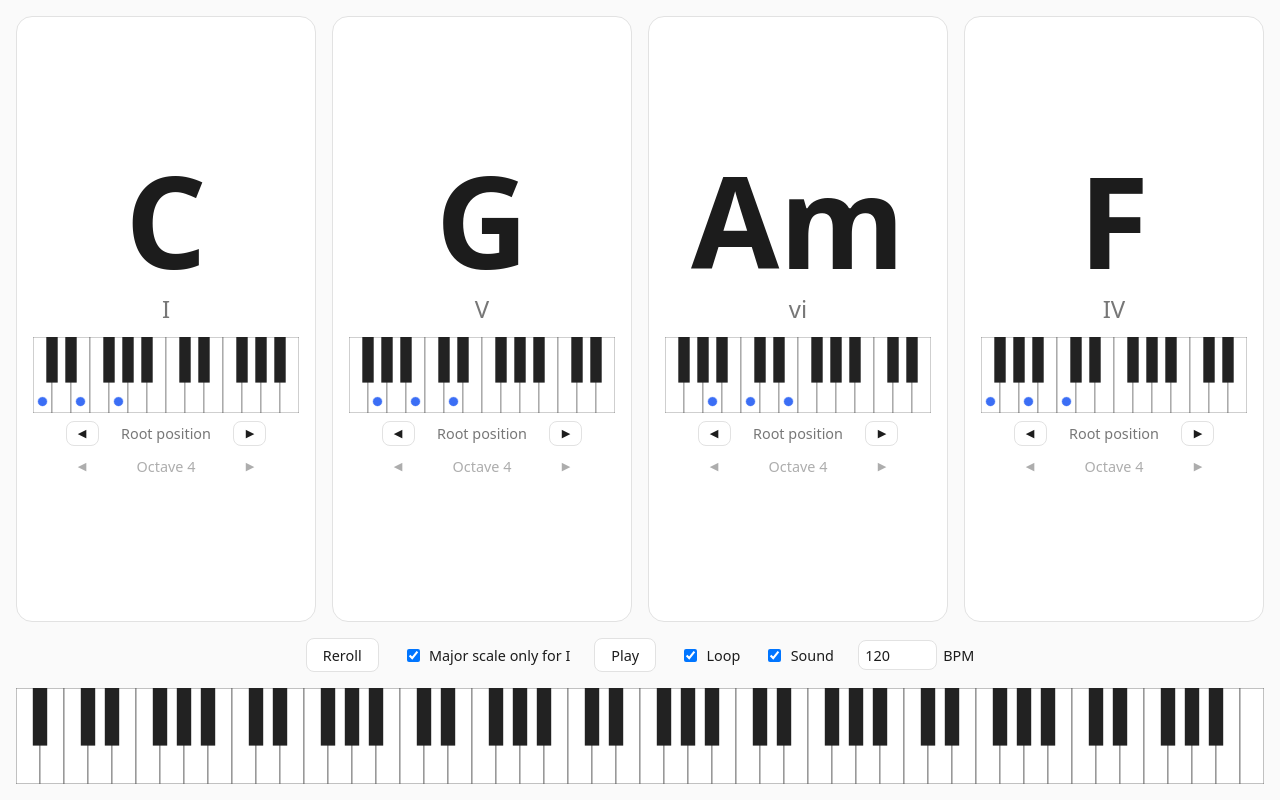
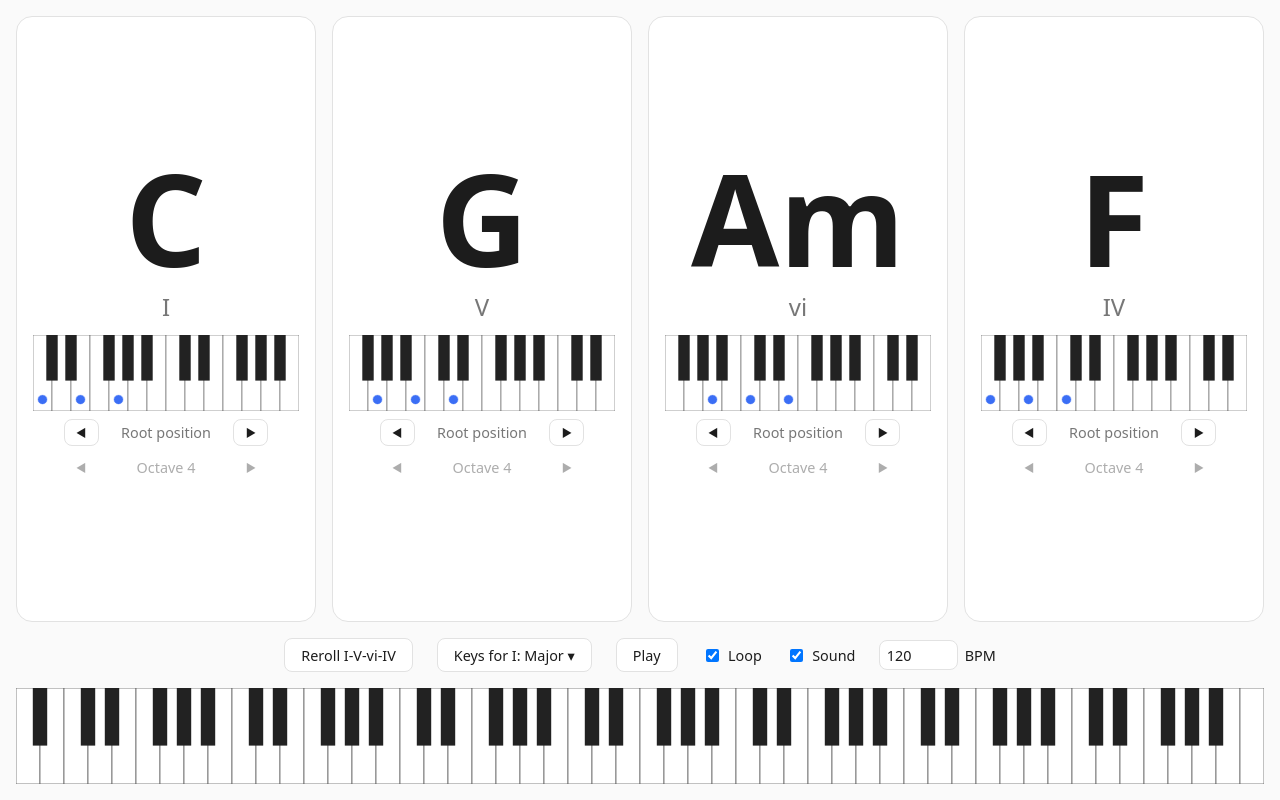
Before and after one commit to caxco93/chordgen, a Vue app: page / in a window 1280 px wide. Built offline with nearby package versions, Linux system fonts and the light colour scheme.

Commit message:
Pick a chord's key from its symbol and choose reroll key groups
Clicking a chord symbol opens a select of the chords it can be, which
sets the progression key. The 'Major scale only' checkbox becomes a
multi-select of key groups (Major by default), and Reroll is renamed
to 'Reroll I-V-vi-IV'.

```diff
--- a/src/App.vue
+++ b/src/App.vue
@@ -1,11 +1,23 @@
 <script setup lang="ts">
 import { computed, onUnmounted, ref } from 'vue'
 import ArrowStepper from './components/ArrowStepper.vue'
+import ChordSelect from './components/ChordSelect.vue'
+import MultiSelect from './components/MultiSelect.vue'
 import PianoKeyboard from './components/PianoKeyboard.vue'
 import { usePlayback } from './usePlayback'
-import { INVERSION_LABELS, buildProgression, invert, keyboardStart, rerollProgression } from './chords'
+import {
+  DEFAULT_KEY_GROUPS,
+  INVERSION_LABELS,
+  KEY_GROUPS,
+  buildProgression,
+  chordOptions,
+  invert,
+  keyboardStart,
+  type Progression,
+  rerollProgression,
+} from './chords'
 
-const majorScaleOnly = ref(true)
+const keyGroups = ref([...DEFAULT_KEY_GROUPS])
 const progression = ref(buildProgression(0))
 
 const DEFAULT_OCTAVE = 4
@@ -89,12 +101,20 @@ function togglePlayback() {
   toggle()
 }
 
-function reroll() {
+function setProgression(next: Progression) {
   stop()
   clearPreview()
   inversions.value.fill(0)
   octaves.value.fill(DEFAULT_OCTAVE)
-  progression.value = rerollProgression(progression.value.root, majorScaleOnly.value)
+  progression.value = next
+}
+
+function reroll() {
+  setProgression(rerollProgression(progression.value.root, keyGroups.value))
+}
+
+function selectKey(root: number) {
+  if (root !== progression.value.root) setProgression(buildProgression(root))
 }
 </script>
 
@@ -109,7 +129,12 @@ function reroll() {
         @mouseenter="showPreview(i)"
       >
         <div class="chord-header">
-          <span class="name">{{ chord.name }}</span>
+          <ChordSelect
+            :name="chord.name"
+            :options="chordOptions(i)"
+            :selected="progression.root"
+            @select="selectKey"
+          />
           <span class="numeral">{{ chord.numeral }}</span>
         </div>
         <div class="detail">
@@ -140,11 +165,8 @@ function reroll() {
       </li>
     </ul>
     <footer>
-      <button type="button" @click="reroll">Reroll</button>
-      <label>
-        <input v-model="majorScaleOnly" type="checkbox" />
-        Major scale only for I
-      </label>
+      <button type="button" @click="reroll">Reroll I-V-vi-IV</button>
+      <MultiSelect v-model="keyGroups" label="Keys for I" :options="KEY_GROUPS" />
       <button type="button" @click="togglePlayback">{{ isPlaying ? 'Stop' : 'Play' }}</button>
       <label>
         <input v-model="loop" type="checkbox" />
@@ -203,7 +225,6 @@ main {
   border-radius: 1rem;
   background: var(--surface);
   border: 1px solid var(--border);
-  overflow: hidden;
 }
 
 .chord.playing {
@@ -270,12 +291,6 @@ main {
   border-radius: 0.5rem;
 }
 
-.name {
-  font-size: clamp(3rem, 12vw, 8rem);
-  font-weight: 700;
-  line-height: 1;
-}
-
 .numeral {
   font-size: 1.5rem;
   color: var(--muted);
@@ -289,25 +304,4 @@ footer {
   gap: 0.75rem 1.5rem;
   font-size: 0.9rem;
 }
-
-button {
-  padding: 0.4rem 1rem;
-  font: inherit;
-  color: inherit;
-  background: var(--surface);
-  border: 1px solid var(--border);
-  border-radius: 0.5rem;
-  cursor: pointer;
-}
-
-button:hover {
-  border-color: var(--muted);
-}
-
-label {
-  display: flex;
-  align-items: center;
-  gap: 0.4rem;
-  cursor: pointer;
-}
 </style>
--- a/src/chords.ts
+++ b/src/chords.ts
@@ -1,9 +1,19 @@
 const SHARP_NAMES = ['C', 'C#', 'D', 'D#', 'E', 'F', 'F#', 'G', 'G#', 'A', 'A#', 'B']
 const FLAT_NAMES = ['C', 'Db', 'D', 'Eb', 'E', 'F', 'Gb', 'G', 'Ab', 'A', 'Bb', 'B']
 
-// Pitch classes of the C major scale, i.e. the natural notes.
-const MAJOR_SCALE_ROOTS = [0, 2, 4, 5, 7, 9, 11]
-const ALL_ROOTS = Array.from({ length: 12 }, (_, i) => i)
+export interface KeyGroup {
+  id: string
+  label: string
+  /** Pitch classes of the keys in this group. */
+  roots: number[]
+}
+
+export const KEY_GROUPS: KeyGroup[] = [
+  { id: 'major', label: 'Major', roots: [0, 2, 4, 5, 7, 9, 11] },
+  { id: 'accidentals', label: 'Sharps / flats', roots: [1, 3, 6, 8, 10] },
+]
+
+export const DEFAULT_KEY_GROUPS = ['major']
 
 // Keys conventionally spelled with flats.
 const FLAT_KEYS = new Set([1, 3, 5, 8, 10])
@@ -58,9 +68,23 @@ export function buildProgression(root: number): Progression {
   return { root, chords }
 }
 
-/** Picks a random key for the progression, never the one in `previous`. */
-export function rerollProgression(previous: number, majorScaleOnly: boolean): Progression {
-  const roots = majorScaleOnly ? MAJOR_SCALE_ROOTS : ALL_ROOTS
+export interface ChordOption {
+  /** The progression key that makes the chord this one. */
+  root: number
+  name: string
+}
+
+/** Every chord the chord at `index` can be, each paired with the progression key that produces it. */
+export function chordOptions(index: number): ChordOption[] {
+  return Array.from({ length: 12 }, (_, root) => ({
+    root,
+    name: buildProgression(root).chords[index]!.name,
+  })).sort((a, b) => a.name.localeCompare(b.name) || a.root - b.root)
+}
+
+/** Picks a random key from the given groups for the progression, never the one in `previous`. */
+export function rerollProgression(previous: number, groupIds: string[]): Progression {
+  const roots = KEY_GROUPS.filter((g) => groupIds.includes(g.id)).flatMap((g) => g.roots)
   const candidates = roots.filter((r) => r !== previous)
   return buildProgression(candidates[Math.floor(Math.random() * candidates.length)]!)
 }
--- /dev/null
+++ b/src/components/ChordSelect.vue
@@ -0,0 +1,88 @@
+<script setup lang="ts">
+import { ref } from 'vue'
+import type { ChordOption } from '../chords'
+import { useDismiss } from './useDismiss'
+
+defineProps<{
+  name: string
+  options: ChordOption[]
+  /** The progression key currently selected. */
+  selected: number
+}>()
+
+const emit = defineEmits<{ select: [root: number] }>()
+
+const open = ref(false)
+const root = ref<HTMLElement | null>(null)
+useDismiss(root, () => (open.value = false))
+
+function choose(option: ChordOption) {
+  open.value = false
+  emit('select', option.root)
+}
+</script>
+
+<template>
+  <div ref="root" class="chord-select">
+    <button type="button" class="name" aria-haspopup="listbox" :aria-expanded="open" @click="open = !open">
+      {{ name }}
+    </button>
+    <ul v-if="open" class="options" role="listbox">
+      <li v-for="option in options" :key="option.root" role="option" :aria-selected="option.root === selected">
+        <button type="button" :class="{ selected: option.root === selected }" @click="choose(option)">
+          {{ option.name }}
+        </button>
+      </li>
+    </ul>
+  </div>
+</template>
+
+<style scoped>
+.chord-select {
+  position: relative;
+}
+
+.name {
+  padding: 0;
+  font-size: clamp(3rem, 12vw, 8rem);
+  font-weight: 700;
+  line-height: 1;
+  background: none;
+  border: none;
+}
+
+.options {
+  position: absolute;
+  top: 100%;
+  left: 50%;
+  transform: translateX(-50%);
+  z-index: 10;
+  margin: 0.25rem 0 0;
+  padding: 0.25rem;
+  list-style: none;
+  display: grid;
+  grid-template-columns: repeat(3, 1fr);
+  gap: 0.25rem;
+  background: var(--surface);
+  border: 1px solid var(--border);
+  border-radius: 0.75rem;
+  box-shadow: 0 0.5rem 1.5rem rgb(0 0 0 / 0.2);
+}
+
+.options button {
+  width: 100%;
+  padding: 0.4rem 0.75rem;
+  font-size: 1.1rem;
+  background: none;
+  border-color: transparent;
+}
+
+.options button:hover {
+  background: var(--bg);
+}
+
+.options button.selected {
+  color: var(--accent);
+  border-color: var(--accent);
+}
+</style>
--- /dev/null
+++ b/src/components/MultiSelect.vue
@@ -0,0 +1,70 @@
+<script setup lang="ts">
+import { computed, ref } from 'vue'
+import { useDismiss } from './useDismiss'
+
+const props = defineProps<{
+  label: string
+  options: { id: string; label: string }[]
+}>()
+
+/** Ids of the selected options. At least one always stays selected. */
+const selected = defineModel<string[]>({ required: true })
+
+const open = ref(false)
+const root = ref<HTMLElement | null>(null)
+useDismiss(root, () => (open.value = false))
+
+const summary = computed(() =>
+  props.options
+    .filter((o) => selected.value.includes(o.id))
+    .map((o) => o.label)
+    .join(', '),
+)
+
+function toggle(id: string) {
+  const next = selected.value.includes(id) ? selected.value.filter((s) => s !== id) : [...selected.value, id]
+  if (next.length > 0) selected.value = next
+}
+</script>
+
+<template>
+  <div ref="root" class="multi-select">
+    <button type="button" aria-haspopup="listbox" :aria-expanded="open" @click="open = !open">
+      {{ label }}: {{ summary }} ▾
+    </button>
+    <ul v-if="open" class="options" role="listbox" aria-multiselectable="true">
+      <li v-for="option in options" :key="option.id" role="option" :aria-selected="selected.includes(option.id)">
+        <label>
+          <input type="checkbox" :checked="selected.includes(option.id)" @change="toggle(option.id)" />
+          {{ option.label }}
+        </label>
+      </li>
+    </ul>
+  </div>
+</template>
+
+<style scoped>
+.multi-select {
+  position: relative;
+}
+
+.options {
+  position: absolute;
+  bottom: 100%;
+  left: 0;
+  z-index: 10;
+  margin: 0 0 0.25rem;
+  padding: 0.35rem;
+  list-style: none;
+  min-width: 100%;
+  white-space: nowrap;
+  background: var(--surface);
+  border: 1px solid var(--border);
+  border-radius: 0.75rem;
+  box-shadow: 0 0.5rem 1.5rem rgb(0 0 0 / 0.2);
+}
+
+.options label {
+  padding: 0.3rem 0.5rem;
+}
+</style>
--- /dev/null
+++ b/src/components/useDismiss.ts
@@ -0,0 +1,19 @@
+import { onMounted, onUnmounted, type Ref } from 'vue'
+
+/** Calls `close` on a click outside `root` or on Escape. */
+export function useDismiss(root: Ref<HTMLElement | null>, close: () => void) {
+  function onPointerDown(event: PointerEvent) {
+    if (!root.value?.contains(event.target as Node)) close()
+  }
+  function onKeyDown(event: KeyboardEvent) {
+    if (event.key === 'Escape') close()
+  }
+  onMounted(() => {
+    document.addEventListener('pointerdown', onPointerDown)
+    document.addEventListener('keydown', onKeyDown)
+  })
+  onUnmounted(() => {
+    document.removeEventListener('pointerdown', onPointerDown)
+    document.removeEventListener('keydown', onKeyDown)
+  })
+}
--- a/src/style.css
+++ b/src/style.css
@@ -25,3 +25,24 @@
 body {
   margin: 0;
 }
+
+button {
+  padding: 0.4rem 1rem;
+  font: inherit;
+  color: inherit;
+  background: var(--surface);
+  border: 1px solid var(--border);
+  border-radius: 0.5rem;
+  cursor: pointer;
+}
+
+button:hover {
+  border-color: var(--muted);
+}
+
+label {
+  display: flex;
+  align-items: center;
+  gap: 0.4rem;
+  cursor: pointer;
+}
```
